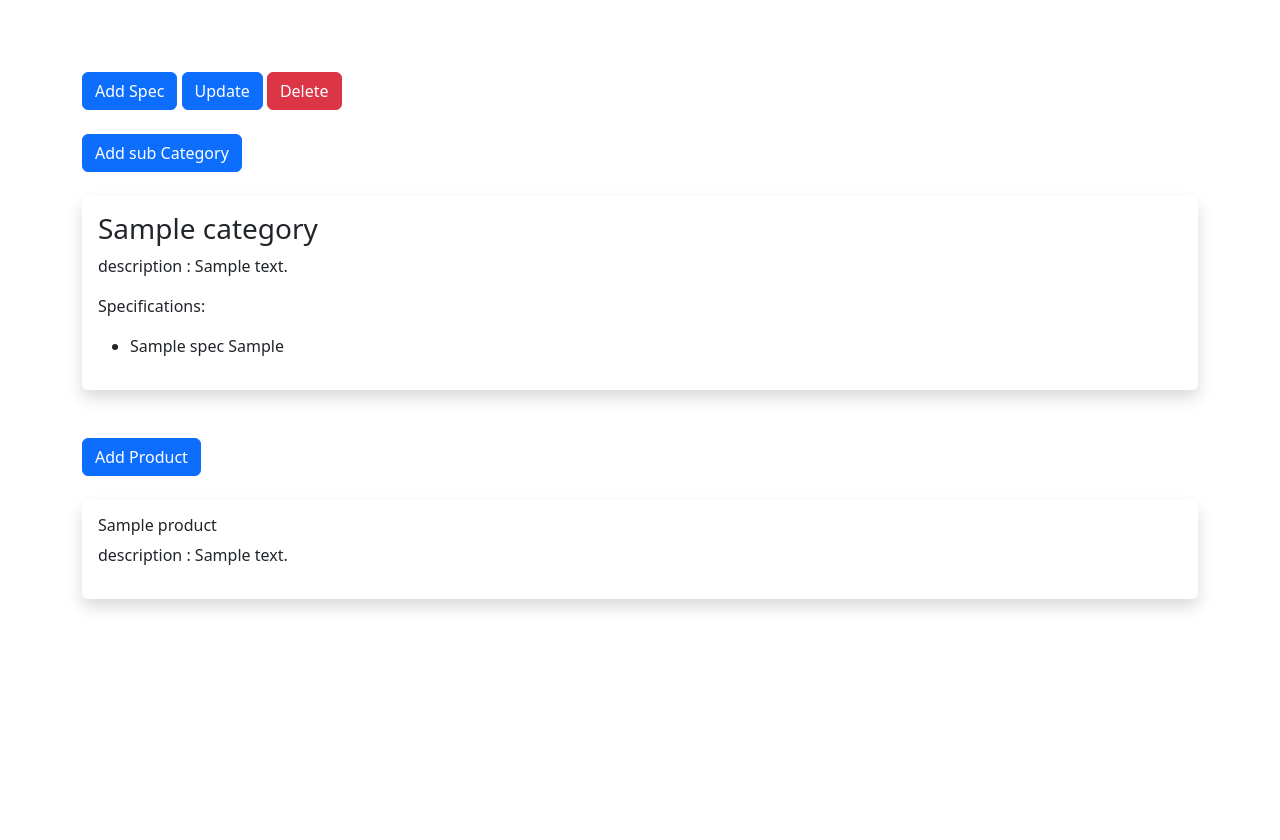
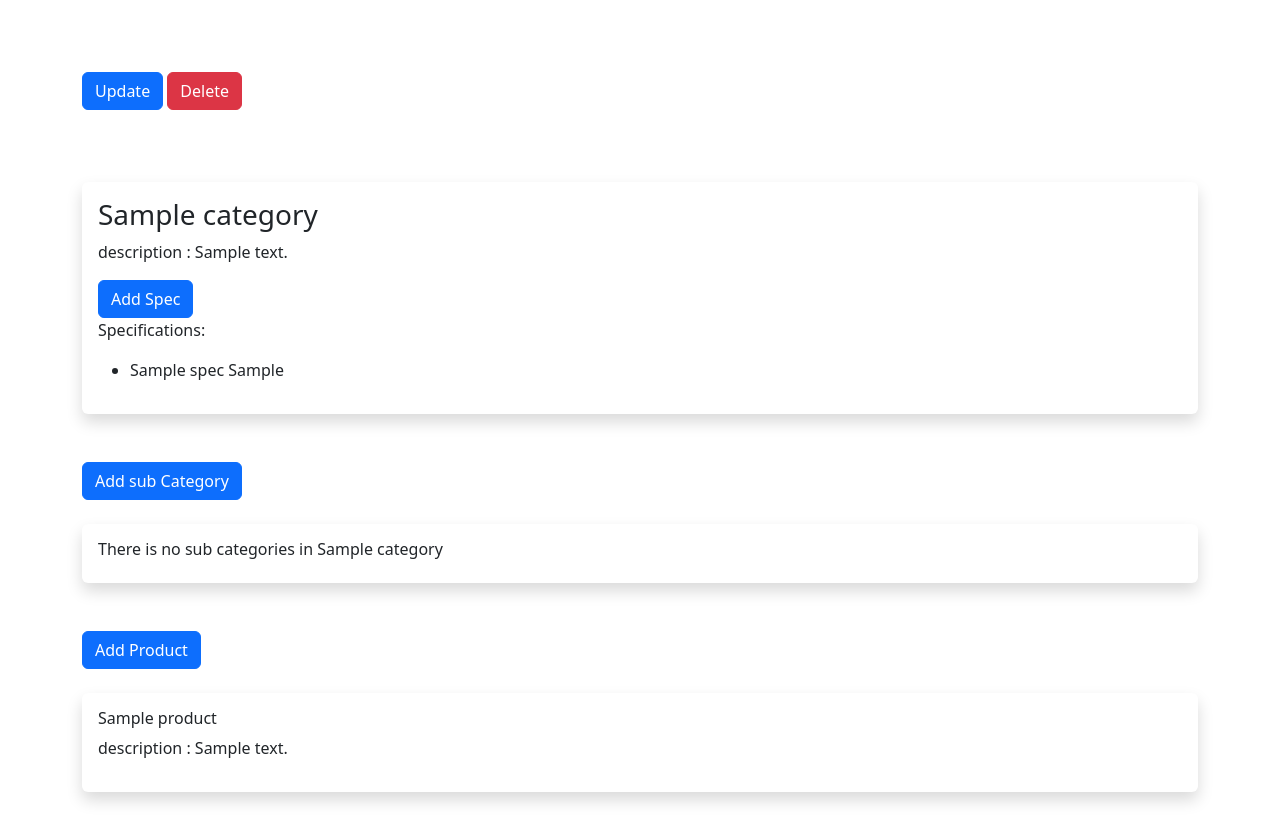
Before and after one commit to OsamaNasr01/django-taqa, a Django app: a page that uses taqatools/templates/products/categories/p_category_profile.html in a window 1280 px wide. Shown: the part 56-896 px from the top of the page. Before the commit the page ends 666 px from the top, so only its background shows below. Run offline with Django 4.2, Linux system fonts and the light colour scheme; tables that the repository leaves empty hold one stand-in row (values such as "Sample post"); some libraries are stand-ins or nearby versions.

Commit message:
updating product category profile

```diff
--- a/taqatools/products/views.py
+++ b/taqatools/products/views.py
@@ -120,6 +120,7 @@ def add_product(request):
                     spec_form = BoolSpecForm(request.POST)
                     spec_value = spec_form.save(commit=False)
                     if request.POST.get(spec.name):
+                        print(request.POST.get(spec.name))
                         spec_value.value = True
                     else:
                         spec_value.value = False
--- a/taqatools/templates/products/categories/p_category_profile.html
+++ b/taqatools/templates/products/categories/p_category_profile.html
@@ -4,29 +4,7 @@
 
 {% block content %}
 
-<button type="button" class="btn btn-primary" data-bs-toggle="modal" data-bs-target="#add-spec-modal">
-  Add Spec
-</button>
 
-<div class="modal fade" id="add-spec-modal" tabindex="-1" aria-labelledby="add-spec-modal" aria-hidden="true">
-  <div class="modal-dialog">
-    <div class="modal-content">
-      <div class="modal-header">
-        <h5 class="modal-title" id="add-spec-modal">+ Add spec</h5>
-        <button type="button" class="btn-close" data-bs-dismiss="modal" aria-label="Close">
-        </button>
-      </div>
-      <div class="modal-body">
-        <form action="{% url 'add_spec' %}" method="post" name="add_spec_form">
-          {% csrf_token %}
-          {{ spec_form.as_p }}
-          <input type="hidden" name="category_id" value="{{ category.id }}">
-          <button type="submit" class="btn btn-primary">+ Add spec</button>
-        </form>
-      </div>
-    </div>
-  </div>
-</div>
 <button type="button" class="btn btn-primary" data-bs-toggle="modal" data-bs-target="#update-category-modal">
     Update
   </button>
@@ -77,10 +55,48 @@
       </div>
     </div>
   </div>
+    <br><br>
+
+    <div class="modal fade" id="add-spec-modal" tabindex="-1" aria-labelledby="add-spec-modal" aria-hidden="true">
+      <div class="modal-dialog">
+        <div class="modal-content">
+          <div class="modal-header">
+            <h5 class="modal-title" id="add-spec-modal">+ Add spec</h5>
+            <button type="button" class="btn-close" data-bs-dismiss="modal" aria-label="Close">
+            </button>
+          </div>
+          <div class="modal-body">
+            <form action="{% url 'add_spec' %}" method="post" name="add_spec_form">
+              {% csrf_token %}
+              {{ spec_form.as_p }}
+              <input type="hidden" name="category_id" value="{{ category.id }}">
+              <button type="submit" class="btn btn-primary">+ Add spec</button>
+            </form>
+          </div>
+        </div>
+      </div>
+    </div>
+    <div class="shadow p-3 mb-5 bg-white rounded">
+        <h3>
+            <!-- {{member.first_name}} {{ member.last_name }} -->
+            {{ category.name  }}
+        </h3>
+        <p>description : {{ category.description }}</p>
+        <button type="button" class="btn btn-primary" data-bs-toggle="modal" data-bs-target="#add-spec-modal">
+          Add Spec
+        </button>
+        <p>Specifications:</p>
+
+        {% for spec in category.specs.all %}
+          <ul>
+            <li>{{ spec.name }} {% if not spec.unit == None %} {{ spec.unit }} {% endif %}</li>
+          </ul>
+        {% endfor %}
+    </div>
 
     <button type="button" class="btn btn-primary" data-bs-toggle="modal" data-bs-target="#add-category-modal">
       Add sub Category
-    </button>
+    </button><br><br>
 
     <div class="modal fade" id="add-category-modal" tabindex="-1" aria-labelledby="add-category-modal" aria-hidden="true">
       <div class="modal-dialog">
@@ -101,35 +117,29 @@
         </div>
       </div>
     </div>
-    <br><br>
-
-    <div class="shadow p-3 mb-5 bg-white rounded">
-        <h3>
-            <!-- {{member.first_name}} {{ member.last_name }} -->
-            {{ category.name  }}
-        </h3>
-        <p>description : {{ category.description }}</p>
-        <p>Specifications:</p>
-
-        {% for spec in category.specs.all %}
-          <ul>
-            <li>{{ spec.name }} {% if not spec.unit == None %} {{ spec.unit }} {% endif %}</li>
-          </ul>
-        {% endfor %}
-    </div>
+    <div class="container">
+      <div class="row">
+        {% if sub_categories  %}
         {% for sub in sub_categories %}
+        <div class="col">
           <a href="{% url 'p_category_profile' sub.slug %}" class="text-dark text-decoration-none">
             <div class="shadow p-3 mb-5 bg-white rounded">
-
               <div>
-
               <h6>{{ sub.name }}</h6>
               <p>description : {{ sub.description }}</p>
               </div>
 
             </div>
           </a>
+        </div>
         {% endfor %}
+        {% else %}
+        <div class="col shadow p-3 mb-5 bg-white rounded ">
+          <h6>There is no sub categories in {{category.name}}</h6>
+        </div>
+        {% endif %}
+      </div>
+    </div>
 
 
 
--- a/taqatools/templates/products/products/product.html
+++ b/taqatools/templates/products/products/product.html
@@ -87,6 +87,12 @@
           {% for spec in product.num_spec.all%}
             <li>{{ spec.spec.name }}: {{ spec.value }}  {{ spec.spec.unit }}</li>
           {% endfor %}
+          {% for spec in product.txt_spec.all%}
+            <li>{{ spec.spec.name }}: {{ spec.value }} </li>
+          {% endfor %}
+          {% for spec in product.bool_spec.all%}
+            <li>{{ spec.spec.name }}: {{ spec.value }} </li>
+          {% endfor %}
         </ul>
       </div>
     </div>
```
Also changed, not shown: taqatools/templates/products/categories/p_category_list.html (+6 -2 lines). Lines whose indentation alone changed are shown as unchanged.
